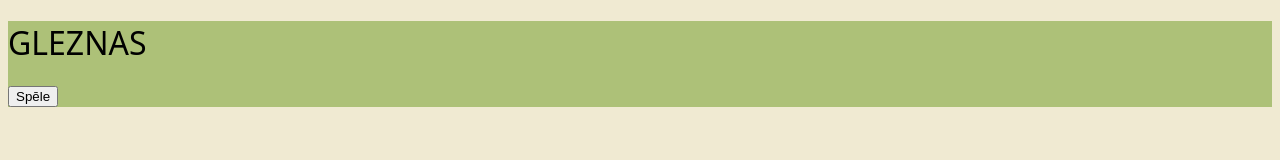
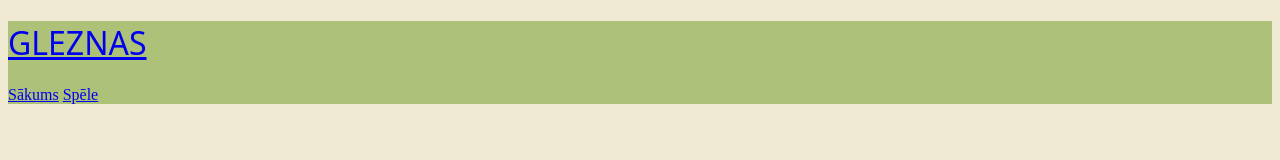
Before and after one commit to EP0506-alt/majaslapa, a plain HTML site: page index.html in a window 1280 px wide. Drawn offline with Linux system fonts and the light colour scheme; a web font is replaced by a local one.

Commit message:
Update header with navigation links and logo

```diff
--- a/index.html
+++ b/index.html
@@ -12,8 +12,11 @@
 
 <body>
   <header>
-<h1>GLEZNAS</h1>
-<a href="game.html"><button>Spēle</button></a>
+ <a class="logo" href="index.html"><h1>GLEZNAS</h1></a>
+  <nav class="header-nav">
+    <a href="index.html">Sākums</a>
+    <a href="game.html">Spēle</a>
+  </nav>
   </header>
 
 
```
